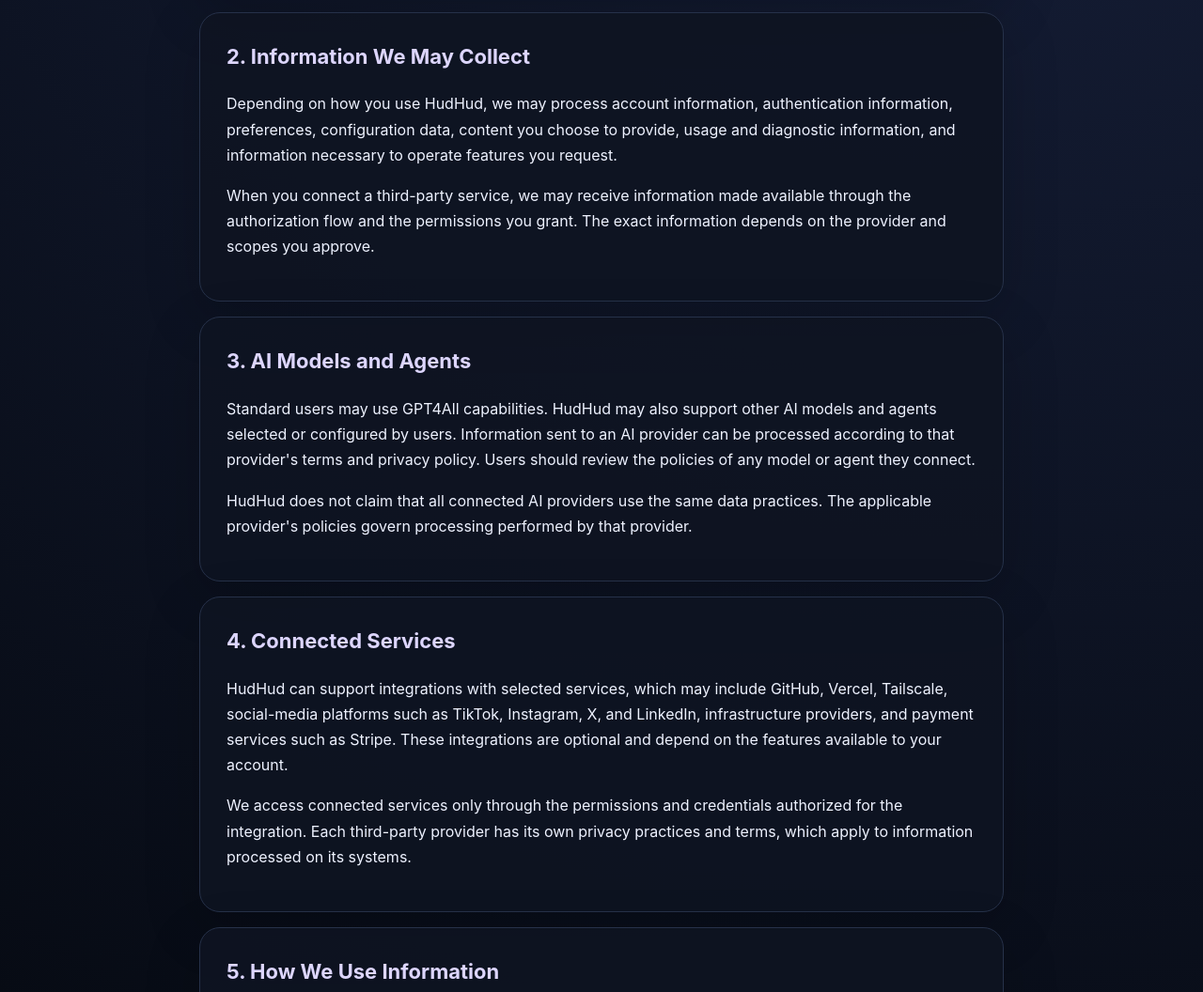
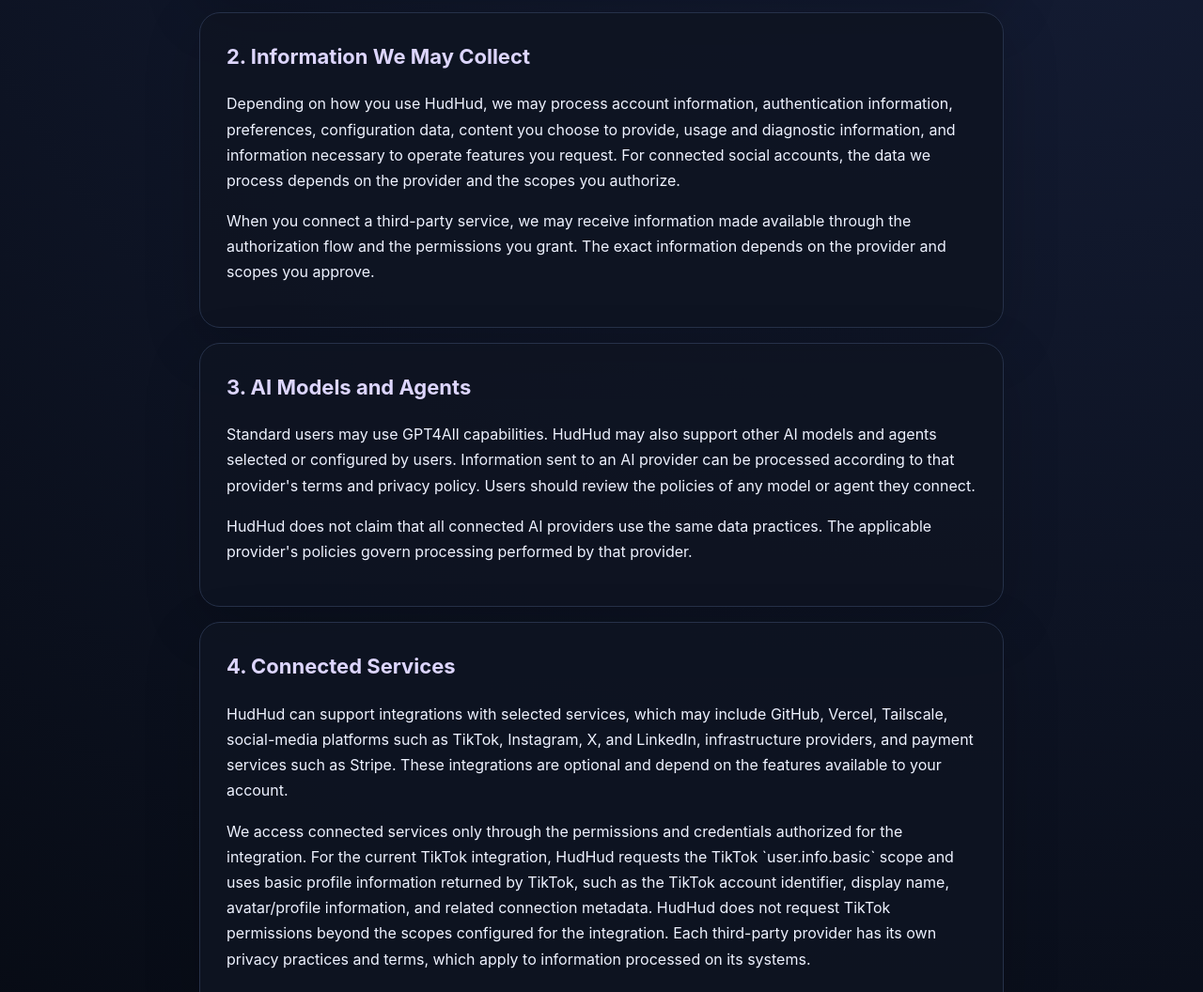
Before and after one commit to ElmiandCo/HudHud, a website: page privacy/index.html in a window 1280 px wide. Shown: the part 483-1539 px from the top of the page at 94% size. Drawn offline with Linux system fonts and the light colour scheme.

Commit message:
Update Privacy Policy for TikTok integration

```diff
--- a/privacy/index.html
+++ b/privacy/index.html
@@ -14,13 +14,13 @@
 <div class="brand">HUD<span>HUD</span></div>
 <header class="hero"><h1>Privacy Policy</h1><p>How HudHud handles information when you use the platform and connect services.</p><div class="meta">Effective September 25, 2026 · Elmi Inc. — Est. 2023</div></header>
 <section class="card"><h2>1. Who We Are</h2><p>HudHud is operated by <strong>Elmi Inc., established in 2023</strong>. HudHud is an AI orchestration and productivity platform designed to connect AI capabilities, agents, tools, services, and workflows.</p></section>
-<section class="card"><h2>2. Information We May Collect</h2><p>Depending on how you use HudHud, we may process account information, authentication information, preferences, configuration data, content you choose to provide, usage and diagnostic information, and information necessary to operate features you request.</p><p>When you connect a third-party service, we may receive information made available through the authorization flow and the permissions you grant. The exact information depends on the provider and scopes you approve.</p></section>
+<section class="card"><h2>2. Information We May Collect</h2><p>Depending on how you use HudHud, we may process account information, authentication information, preferences, configuration data, content you choose to provide, usage and diagnostic information, and information necessary to operate features you request. For connected social accounts, the data we process depends on the provider and the scopes you authorize.</p><p>When you connect a third-party service, we may receive information made available through the authorization flow and the permissions you grant. The exact information depends on the provider and scopes you approve.</p></section>
 <section class="card"><h2>3. AI Models and Agents</h2><p>Standard users may use GPT4All capabilities. HudHud may also support other AI models and agents selected or configured by users. Information sent to an AI provider can be processed according to that provider's terms and privacy policy. Users should review the policies of any model or agent they connect.</p><p>HudHud does not claim that all connected AI providers use the same data practices. The applicable provider's policies govern processing performed by that provider.</p></section>
-<section class="card"><h2>4. Connected Services</h2><p>HudHud can support integrations with selected services, which may include GitHub, Vercel, Tailscale, social-media platforms such as TikTok, Instagram, X, and LinkedIn, infrastructure providers, and payment services such as Stripe. These integrations are optional and depend on the features available to your account.</p><p>We access connected services only through the permissions and credentials authorized for the integration. Each third-party provider has its own privacy practices and terms, which apply to information processed on its systems.</p></section>
+<section class="card"><h2>4. Connected Services</h2><p>HudHud can support integrations with selected services, which may include GitHub, Vercel, Tailscale, social-media platforms such as TikTok, Instagram, X, and LinkedIn, infrastructure providers, and payment services such as Stripe. These integrations are optional and depend on the features available to your account.</p><p>We access connected services only through the permissions and credentials authorized for the integration. For the current TikTok integration, HudHud requests the TikTok `user.info.basic` scope and uses basic profile information returned by TikTok, such as the TikTok account identifier, display name, avatar/profile information, and related connection metadata. HudHud does not request TikTok permissions beyond the scopes configured for the integration. Each third-party provider has its own privacy practices and terms, which apply to information processed on its systems.</p></section>
 <section class="card"><h2>5. How We Use Information</h2><p>We may use information to authenticate users, provide and personalize HudHud features, execute requested workflows, connect authorized services, maintain security, troubleshoot problems, improve reliability, provide support, process subscriptions or payments, and comply with legal obligations.</p></section>
 <section class="card"><h2>6. Sharing and Service Providers</h2><p>We may share or disclose information when necessary to provide a feature you request, operate infrastructure, process payments, secure the service, comply with law, protect rights and safety, or complete a business transaction. We do not treat the mere availability of an integration as permission to share your information with that provider.</p></section>
 <section class="card"><h2>7. Your Choices and Controls</h2><p>You can choose which supported integrations to connect and what permissions to grant. Where available, you can disconnect an integration through HudHud or the connected provider. Disconnecting a service does not necessarily erase information already processed by that provider; deletion from a third-party service may need to be requested from that provider directly.</p></section>
-<section class="card"><h2>8. Security</h2><p>We use reasonable technical and organizational measures intended to protect information handled by HudHud. No internet service, authentication system, or storage method can be guaranteed to be completely secure.</p></section>
+<section class="card"><h2>8. Security</h2><p>OAuth access and refresh tokens, where provided by a connected service, are stored server-side using encrypted storage. We also use reasonable technical and organizational measures intended to protect information handled by HudHud. No internet service, authentication system, or storage method can be guaranteed to be completely secure.</p></section>
 <section class="card"><h2>9. Data Retention</h2><p>We retain information for as long as reasonably necessary to provide the requested service, maintain security and operational records, satisfy legal obligations, resolve disputes, and enforce agreements. Retention periods can vary by data type and by the third-party provider involved.</p></section>
 <section class="card"><h2>10. Children's Privacy</h2><p>HudHud is not directed to children who are not permitted to use the service under applicable law. If you believe a child has provided personal information in violation of applicable requirements, contact us through the support channels available within HudHud.</p></section>
 <section class="card"><h2>11. International and Regional Rights</h2><p>Depending on where you live, you may have rights concerning access, correction, deletion, portability, restriction, objection, or other processing of personal information. These rights and available procedures vary by jurisdiction. We will handle valid requests as required by applicable law.</p></section>
```
